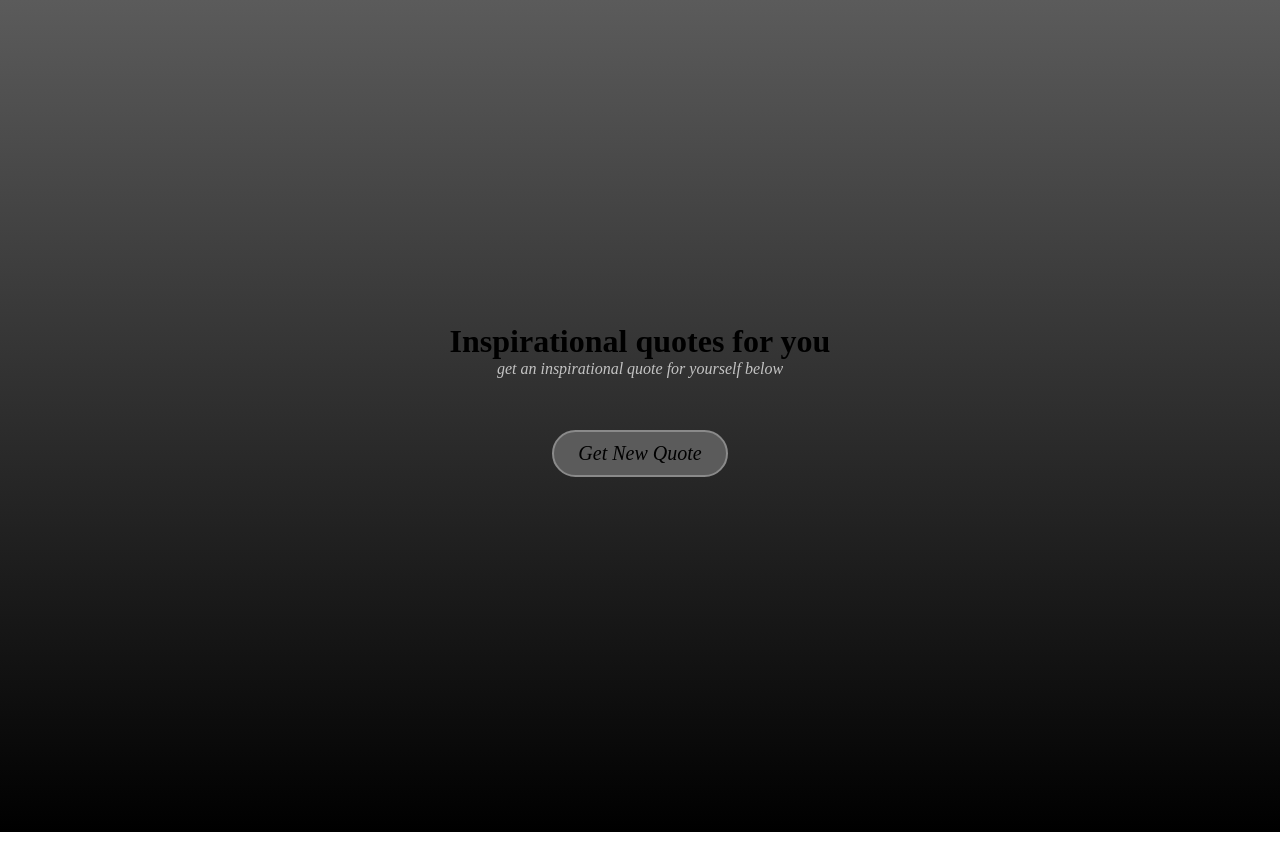
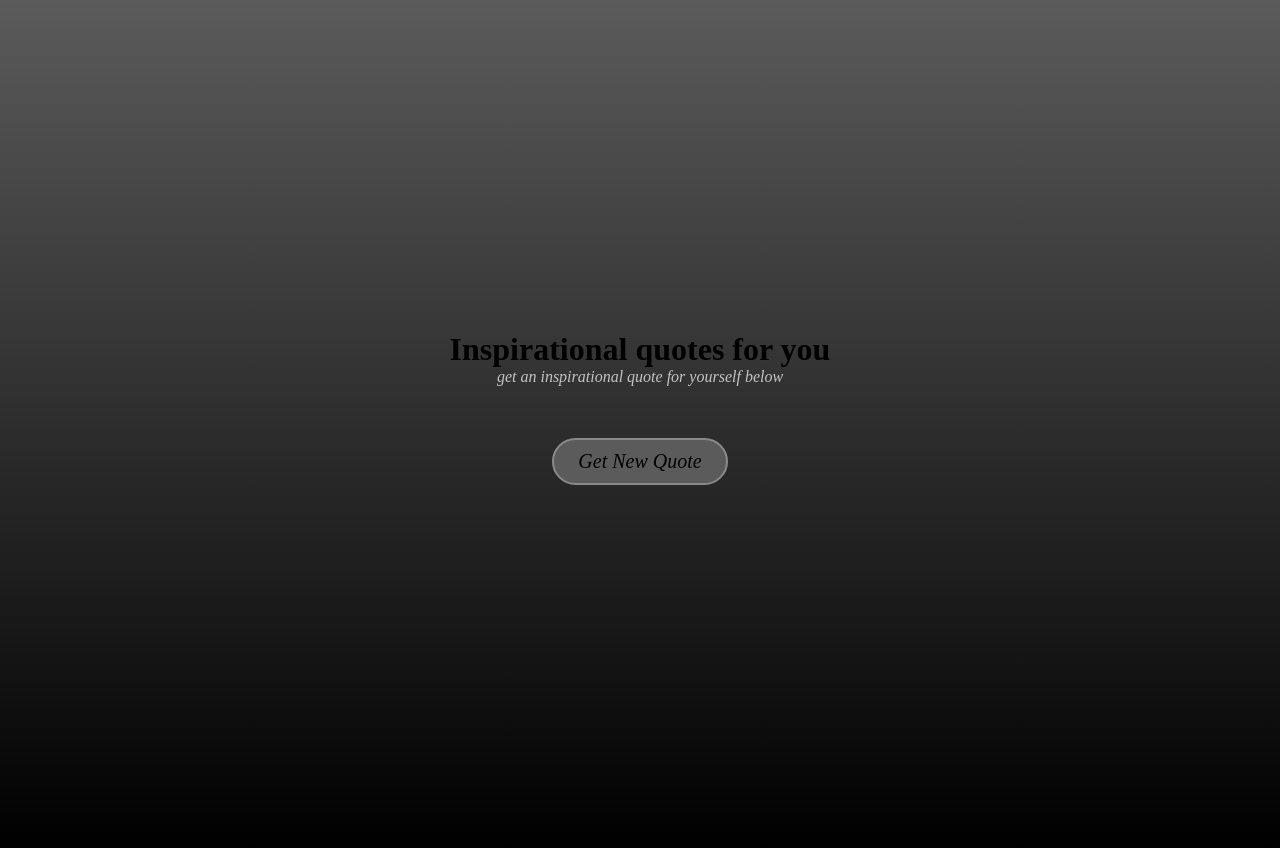
Before and after one commit to Jsbro98/quote-generator, a website built with Vite: page frontend/index.html in a window 1280 px wide. Built offline with nearby package versions, Linux system fonts and the light colour scheme.

Commit message:
change: removed margin on body element

```diff
--- a/frontend/src/style.css
+++ b/frontend/src/style.css
@@ -12,7 +12,6 @@ body {
     background: linear-gradient(#5b5b5b, #000000);
     padding: 0 2em 2em 2em;
     min-height: 100vh;
-    margin: 0 6em;
 }
 
 #app {
```
